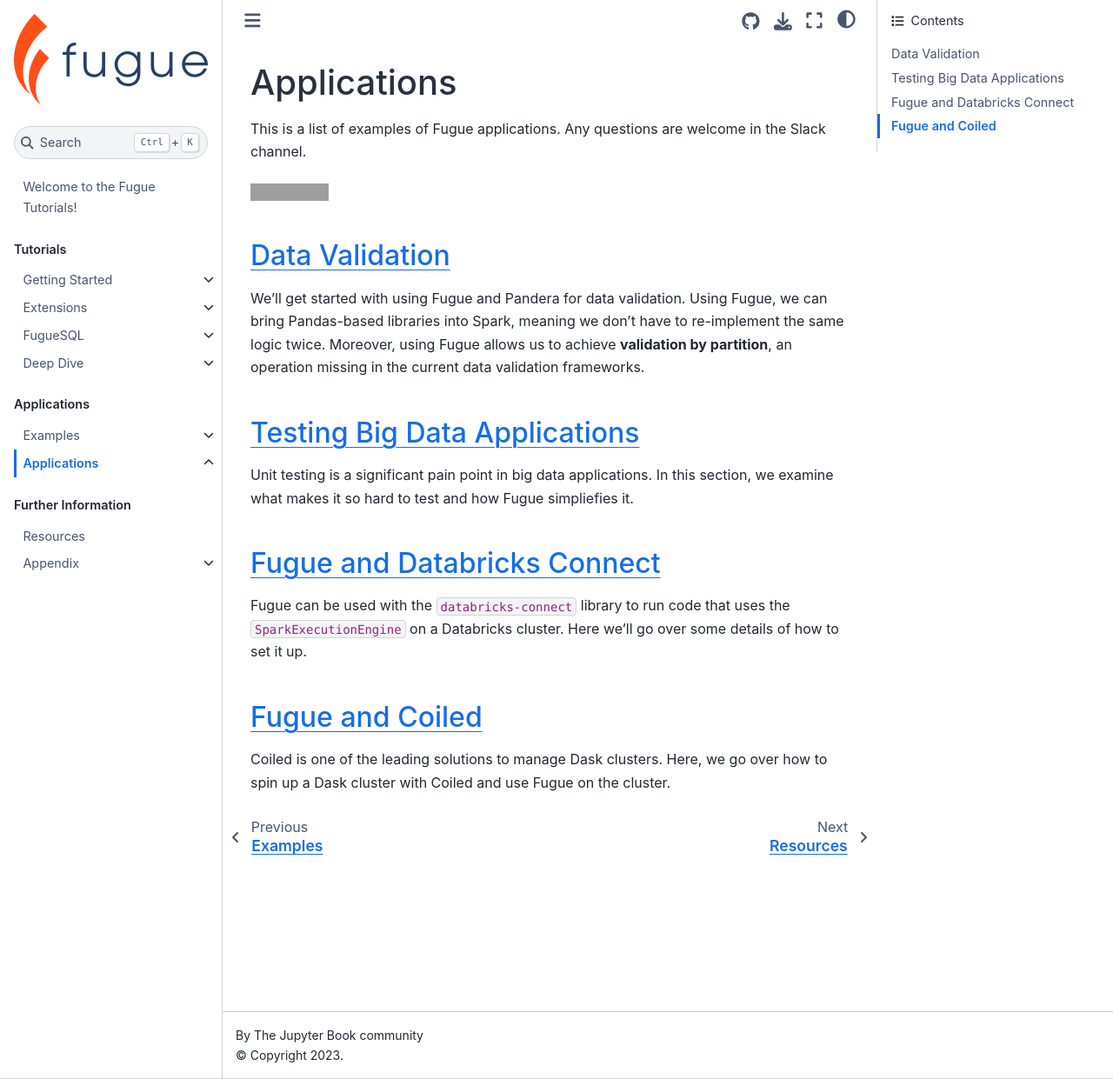
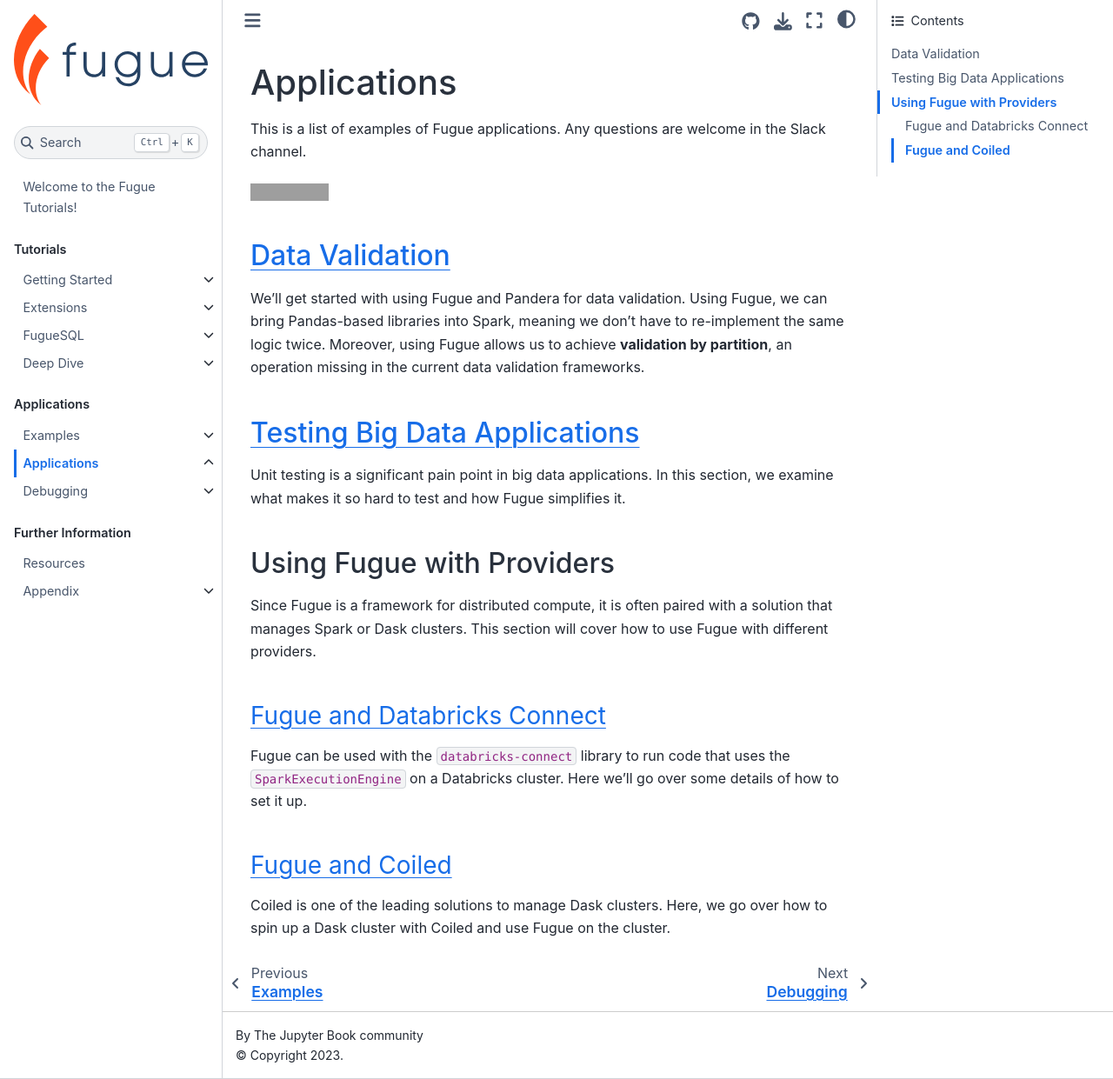
Before and after one commit to fugue-project/tutorials, a Jupyter Book: the page built from tutorials/applications/index.md, in a window 1280 px wide and 1241 px high. Shown: the whole window at 87% size. Built offline with Jupyter Book 1.0.4 settings and Sphinx 7.4.7 and the Sphinx Book theme 1.1.4, drawn with Linux system fonts in a browser that asks for light colours; pages that are not in the unit, such as notebooks, are missing from menus; grey boxes are pictures that could not be loaded.

````diff
--- a/tutorials/applications/index.md
+++ b/tutorials/applications/index.md
@@ -14,15 +14,18 @@ databricks_connect
 coiled
 ```
 
-
 ## [Data Validation](data_validation.ipynb)
 We'll get started with using Fugue and Pandera for data validation. Using Fugue, we can bring Pandas-based libraries into Spark, meaning we don't have to re-implement the same logic twice. Moreover, using Fugue allows us to achieve **validation by partition**, an operation missing in the current data validation frameworks.
 
 ## [Testing Big Data Applications](testing.ipynb)
-Unit testing is a significant pain point in big data applications. In this section, we examine what makes it so hard to test and how Fugue simpliefies it.
+Unit testing is a significant pain point in big data applications. In this section, we examine what makes it so hard to test and how Fugue simplifies it.
 
-## [Fugue and Databricks Connect](databricks_connect.ipynb)
+## Using Fugue with Providers
+
+Since Fugue is a framework for distributed compute, it is often paired with a solution that manages Spark or Dask clusters. This section will cover how to use Fugue with different providers.
+
+### [Fugue and Databricks Connect](databricks_connect.ipynb)
 Fugue can be used with the `databricks-connect` library to run code that uses the `SparkExecutionEngine` on a Databricks cluster. Here we'll go over some details of how to set it up.
 
-## [Fugue and Coiled](coiled.ipynb)
+### [Fugue and Coiled](coiled.ipynb)
 Coiled is one of the leading solutions to manage Dask clusters. Here, we go over how to spin up a Dask cluster with Coiled and use Fugue on the cluster.
````
Also changed, not shown: index.md (+1 -0 lines), 5 other files.
